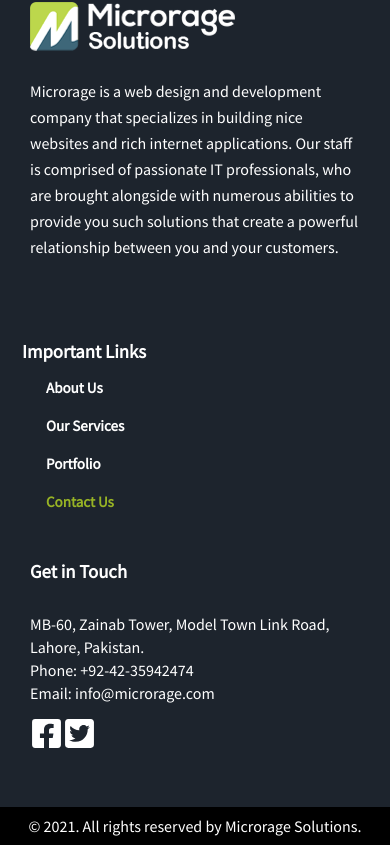
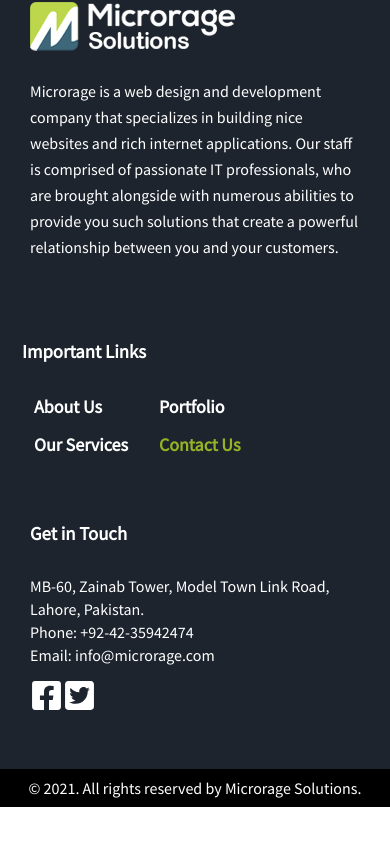
Before and after one commit to bsf2000650/34-Microrage_Website-Internship_Project, a React (Create React App) app: page /contact in a window 390 px wide. Shown: the part 3034-3879 px from the top of the page. After the commit the page ends 3841 px from the top, so only its background shows below. Built offline with nearby package versions, Linux system fonts and the light colour scheme; a web font is replaced by a local one.

Commit message:
Modified Fotter

```diff
--- a/src/components/Footer/Footer.css
+++ b/src/components/Footer/Footer.css
@@ -116,17 +116,24 @@
     padding: 20px 17px;
     margin-bottom: 15px;
   }
+  .main-footer ul {
+    padding: 12px 1px;
+}
   .main-footer .box2 ul {
-    margin-left: 0px;
+    margin-top: 20px;
+    margin-left: 12px;
+}
+.main-footer .box2 ul .inner {
+  margin-left: 31px;
 }
   .main-footer .box h3 , .main-footer .box2 h3{
     margin-left: 0px;
   }
-  .main-footer ul {
-    padding: 12px 24px;
-}
 .main-footer ul li {
   padding-bottom: 13px;
+}
+.main-footer ul li .footer-links {
+  font-size: 18px;
 }
 .address {
   margin-top: 48px;
@@ -142,9 +149,14 @@
 @media screen and (max-width: 421px) {
     .main-footer .box2{
         padding: 20px 10px;
-        margin-bottom: 15px;
+        margin-bottom: 0px;
         margin-top: 112px;
     }
+    .main-footer .box2 ul {
+      display: flex;
+      margin-left: 12px;
+      padding-left: 0px;
+  }
     .main-footer ul li {
         padding-bottom: 15px;
     }
@@ -155,8 +167,8 @@
         margin-bottom: 50px;
     } */
     .main-footer .address {
-        margin-top: 23px;
-    }
+      margin-top: 0px;
+  }
     .main-footer .box2 h3 {
         margin-bottom: 0px;
     }
--- a/src/components/Footer/Footer.js
+++ b/src/components/Footer/Footer.js
@@ -19,16 +19,20 @@
           <h3>Important Links</h3>
           <ul>
             <li>
+            <li>
               <NavLink activeClassName='active' className='footer-links' to='/about'>About Us</NavLink>
             </li>
             <li>
               <NavLink activeClassName='active' className='footer-links' to='/services'>Our Services</NavLink>
             </li>
+            </li>
+            <li className='inner'>
             <li>
               <NavLink activeClassName='active' className='footer-links'  to='/portfolio'>Portfolio</NavLink>
             </li>
             <li>
               <NavLink activeClassName='active' className='footer-links' to='/contact'>Contact Us</NavLink>
+            </li>
             </li>
           </ul>
           </div>
```
